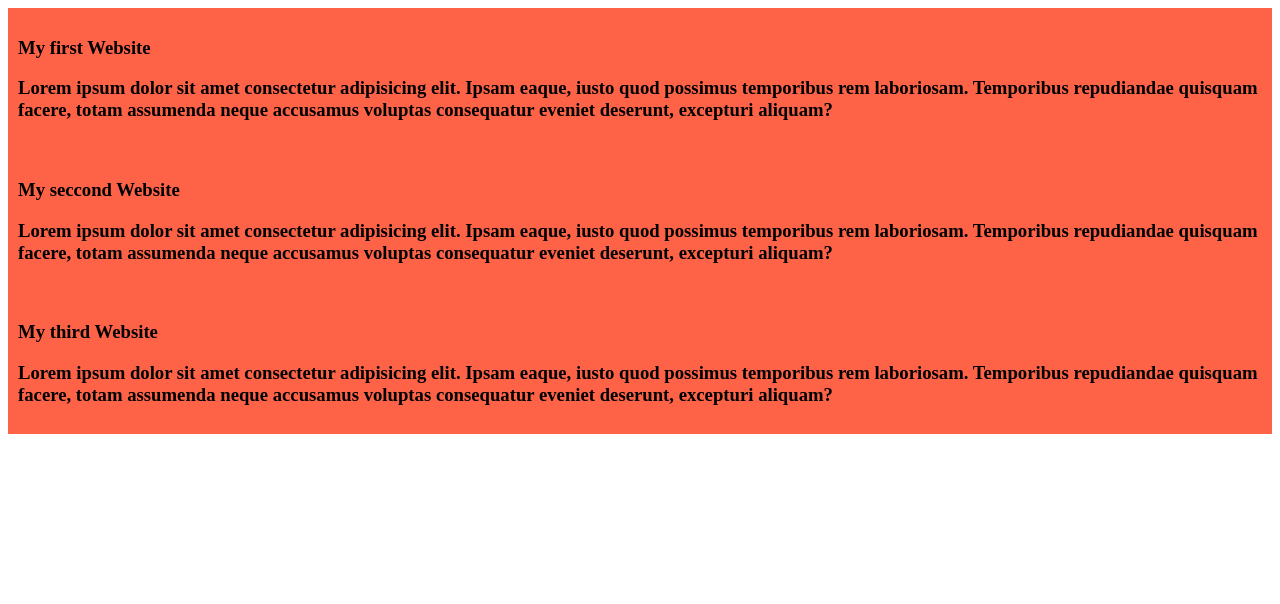
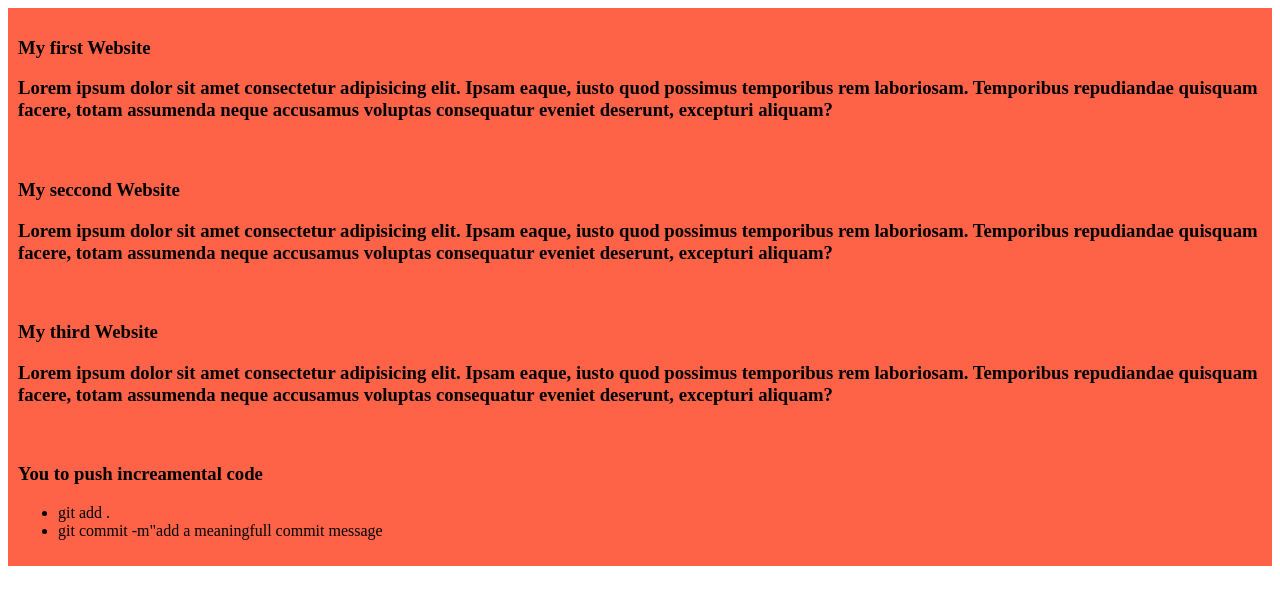
Before and after one commit to majidul-007/my-simple-website, a plain HTML site: page index.html in a window 1280 px wide. Drawn offline with Linux system fonts and the light colour scheme.

Commit message:
added a list to push code

```diff
--- a/index.html
+++ b/index.html
@@ -22,5 +22,12 @@
             <p>Lorem ipsum dolor sit amet consectetur adipisicing elit. Ipsam eaque, iusto quod possimus temporibus rem laboriosam. Temporibus repudiandae quisquam facere, totam assumenda neque accusamus voluptas consequatur eveniet deserunt, excepturi aliquam?</p>
         </h3>
     </div>
+    <div>
+        <h3>You to push increamental code</h3>
+        <ul>
+            <li>git add .</li>
+            <li>git commit -m"add a meaningfull commit message</li>
+        </ul>
+    </div>
 </body>
 </html>
```
